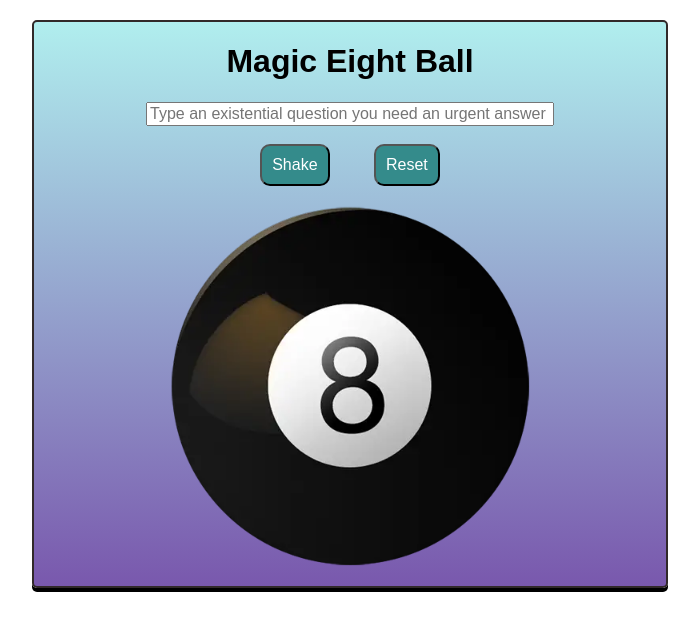
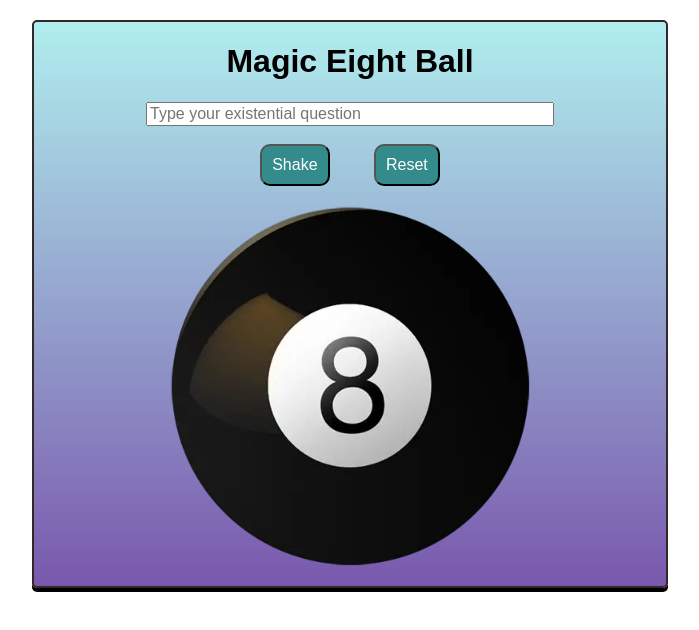
Before and after one commit to AnnieMcMahon/magic-eight-ball, a plain HTML site: page index.html in a window 1280 px wide. Shown: the whole page, without its empty margins (290-989 px from the left). Drawn offline with Linux system fonts and the light colour scheme.

Commit message:
edited placeholder text

```diff
--- a/index.html
+++ b/index.html
@@ -19,7 +19,7 @@
     <main>
       <form>
         <input type="text" name="user-question" id="user-question" maxlength="100"
-          placeholder="Type an existential question you need an urgent answer for">
+          placeholder="Type your existential question">
         <br /><br />
         <button type="button" onclick="magicEight()">Shake</button>
         <button type="button" onclick="resetEightBall()">Reset</button>
```
